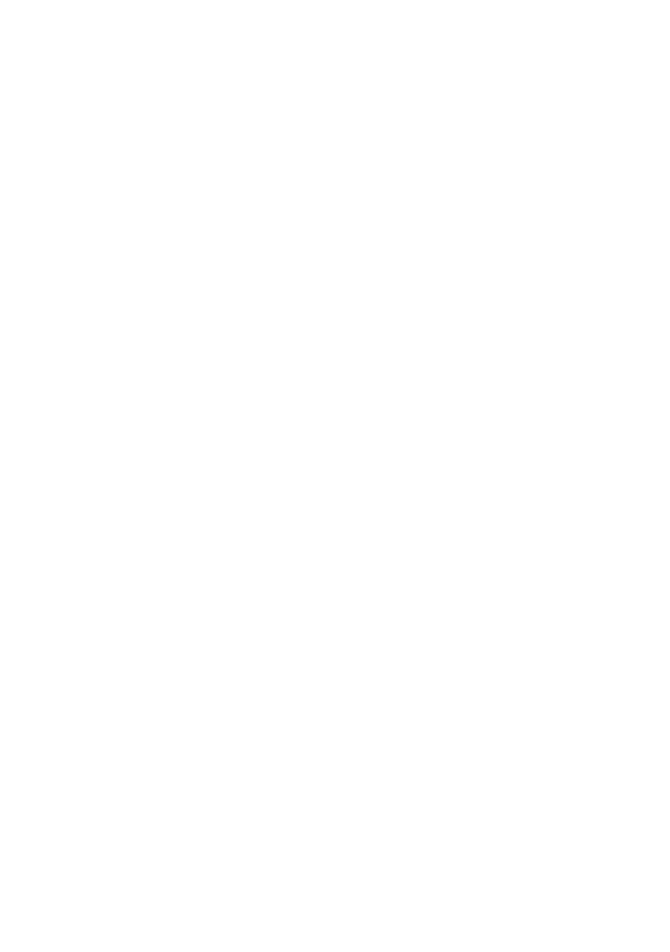
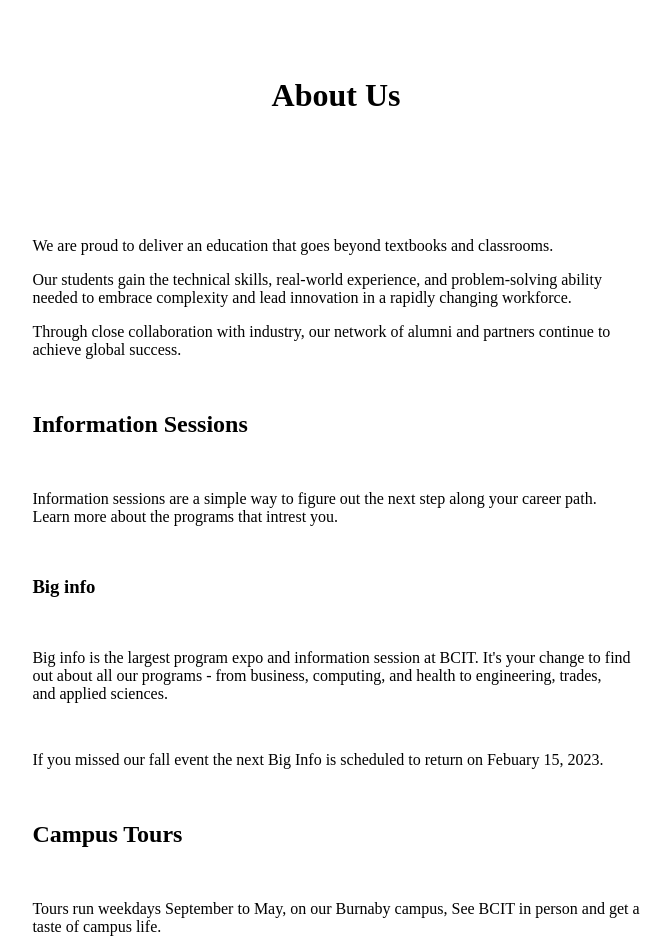
Before and after one commit to Paynecoder/assignment01, a Next.js app: page /about in a window 1280 px wide. Shown: the part 165-1117 px from the top of the page, without its empty margins (304-974 px from the left). Before the commit the page ends 800 px from the top, so only its background shows below. Built offline with nearby package versions, Linux system fonts and the light colour scheme.

Commit message:
about page main content

```diff
--- a/pages/about.js
+++ b/pages/about.js
@@ -1,9 +1,84 @@
-import styles from "@/styles/About.module.css"
+import styles from "@/styles/About.module.css";
+import Menu from "@/components/Menu/index.js"
+import Grad from "@/components/Grad/index.js"
+import Head from "next/head";
 
 export default function About() {
-    return (
-        <>
-        <main className={styles.main}>Hi</main>
-        </>
-    )
+  return (
+    <>
+    <Head>
+    <title>About Us</title>
+    <meta name="author" content="MDIA 2109" />
+        <meta property="og:title" content="Assignment #1 - About Us Page" />
+        <meta
+          property="og:description"
+          content="BCIT Digital Design and Development Diploma"
+        />
+        <link rel="icon" href="/favicon.png"/>
+    </Head>
+      <main className={styles.main}>
+
+        <header className={styles.header}>
+          <Menu></Menu>
+          <Grad></Grad>
+        </header>
+
+        <div className={styles.main__content}>
+
+
+            <div className={styles.main__content__about}>
+                <div></div>
+                <h1>About Us</h1>
+                <div></div>
+            </div>
+
+            <div className={styles.content}>
+                <div className={styles.content__intro}>
+                <p>We are proud to deliver an education that goes beyond textbooks and classrooms.
+                </p>
+                <p>
+                    Our students gain the technical skills, real-world experience, and problem-solving ability
+                    <br />
+                    needed to embrace complexity and lead innovation in a rapidly changing workforce.
+                    </p>
+                    <p>
+                    Through close collaboration with industry, our network of alumni and partners continue to
+                    <br />
+                    achieve global success.
+                    </p>
+                </div>
+                <div className={styles.content__infosessions}>
+                    <h2>Information Sessions</h2>
+                    <p>Information sessions are a simple way to figure out the next step along your career path.
+                        <br />
+                        Learn more about the programs that intrest you.
+                    </p>
+                </div>
+                <div className={styles.content__biginfo}>
+                    <h3>Big info</h3>
+                    <p>Big info is the largest program expo and information session at BCIT. It's your change to find
+                        <br />
+                        out about all our programs - from business, computing, and health to engineering, trades,
+                        <br />
+                        and applied sciences.
+                        </p>
+                        <p>
+                        If you missed our fall event the next Big Info is scheduled to return on Febuary 15, 2023.
+                        </p>
+                </div>
+                <div className={styles.content__campustours}>
+                    <h2>Campus Tours</h2>
+                    <p>Tours run weekdays September to May, on our Burnaby campus, See BCIT in person and get a
+                        <br />
+                        taste of campus life.
+                    </p>
+                </div>
+            </div>
+
+        </div>
+
+
+      </main>
+    </>
+  );
 }
--- a/styles/About.module.css
+++ b/styles/About.module.css
@@ -1,3 +1,144 @@
 .main {
-    max-height: 100vh;
+  height: 100vh;
+  background-color: var(--quaternary-color);
 }
+
+.header {
+  display: flex;
+  flex-direction: row;
+  justify-content: space-between;
+  margin-left: 5rem;
+  margin-right: 5rem;
+  padding-top: 3rem;
+  height: 55px;
+}
+
+.main__content {
+  display: flex;
+  justify-content: center;
+  align-items: center;
+  flex-direction: column;
+  margin-top: 8rem;
+}
+
+.main__content__about {
+  display: flex;
+  flex-direction: row;
+  gap: 9em;
+}
+
+.main__content__about > h1 {
+  color: var(--primary-color);
+  line-height: 0px;
+}
+
+.main__content__about > div {
+  background-color: var(--secondary-color);
+  height: 5px;
+  border-radius: 50px;
+  width: 25vw;
+}
+
+.content__intro > p {
+    color: var(--primary-color);
+    font-weight: 300;
+    text-align: left;
+    margin-top: 1em;
+}
+
+.content {
+    display: flex;
+    flex-direction: column;
+    gap: 1em;
+    margin-top: 6.5em;
+}
+
+.content__infosessions {
+    display: flex;
+    flex-direction: column;
+    gap: 1em;
+}
+
+.content__infosessions > h2 {
+    color: var(--primary-color);
+    text-align: left;
+    font-weight: 700;
+}
+
+.content__infosessions > p {
+    color: var(--primary-color);
+    font-weight: 300;
+    text-align: left;
+}
+
+.content__biginfo {
+    display: flex;
+    flex-direction: column;
+    gap: 1em;
+}
+
+.content__biginfo > h3 {
+    color: var(--primary-color);
+    text-align: left;
+}
+
+.content__biginfo > p {
+    color: var(--primary-color);
+    font-weight: 300;
+    text-align: left;
+}
+
+.content__campustours {
+    display: flex;
+    flex-direction: column;
+    gap: 1em;
+}
+
+.content__campustours > h2 {
+    color: var(--primary-color);
+    text-align: left;
+    font-weight: 700;
+}
+
+.content__campustours > p {
+    color: var(--primary-color);
+    font-weight: 300;
+    text-align: left;
+}
+
+
+
+
+
+/**MEDIA QUERIES*/
+
+/**DESKTOP*/
+@media screen and (min-width: 1000px) {
+}
+
+/**TABLET*/
+@media screen and (max-width: 1000px) and (min-width: 600px) {
+  .main__content__about {
+    display: flex;
+    flex-direction: row;
+    gap: 2em;
+  }
+}
+
+/**MOBILE*/
+@media screen and (max-width: 600px) {
+  .header {
+    margin-left: 2.5rem;
+    margin-right: 2.5rem;
+  }
+
+  .main__content__about {
+    display: flex;
+    flex-direction: row;
+    gap: 2em;
+  }
+
+  .content {
+    margin-left: 1em;
+  }
+}
```
Also changed, not shown: 1 other file (tests, documents, lock files or other folders).
